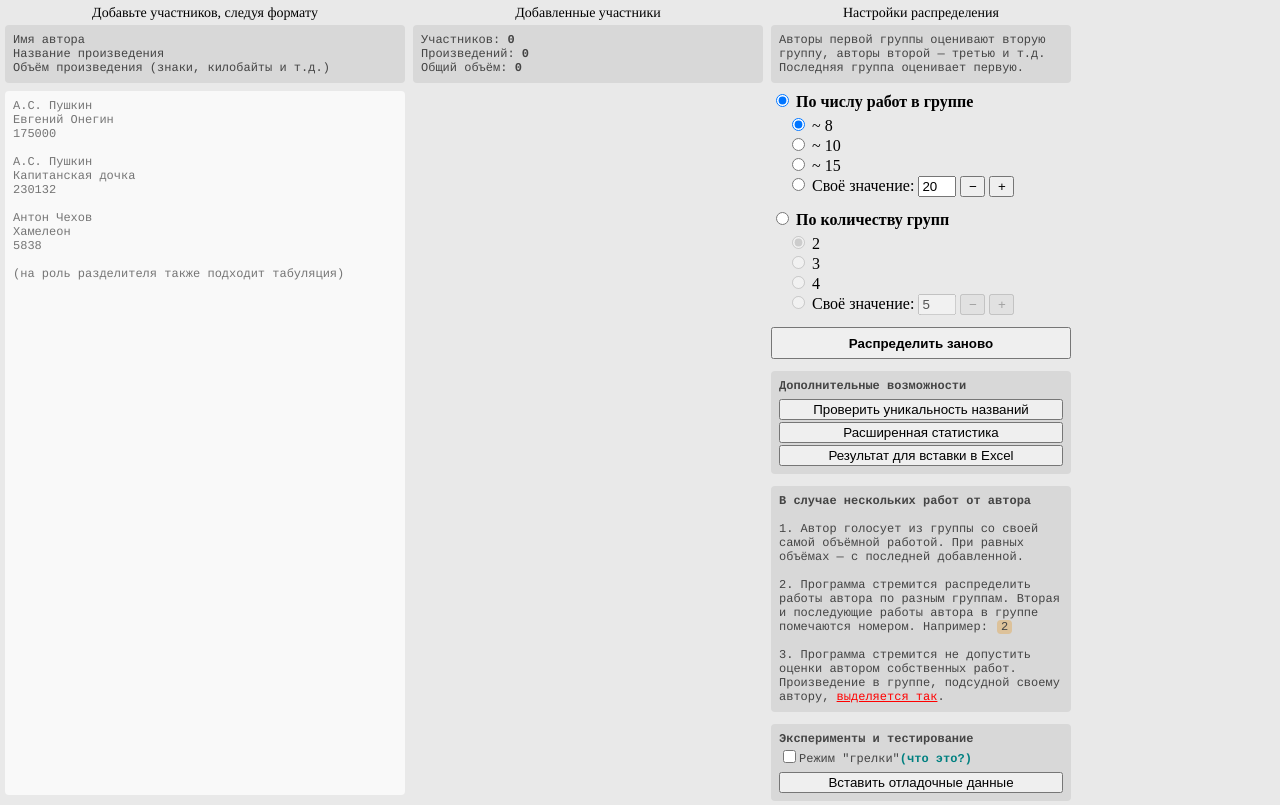
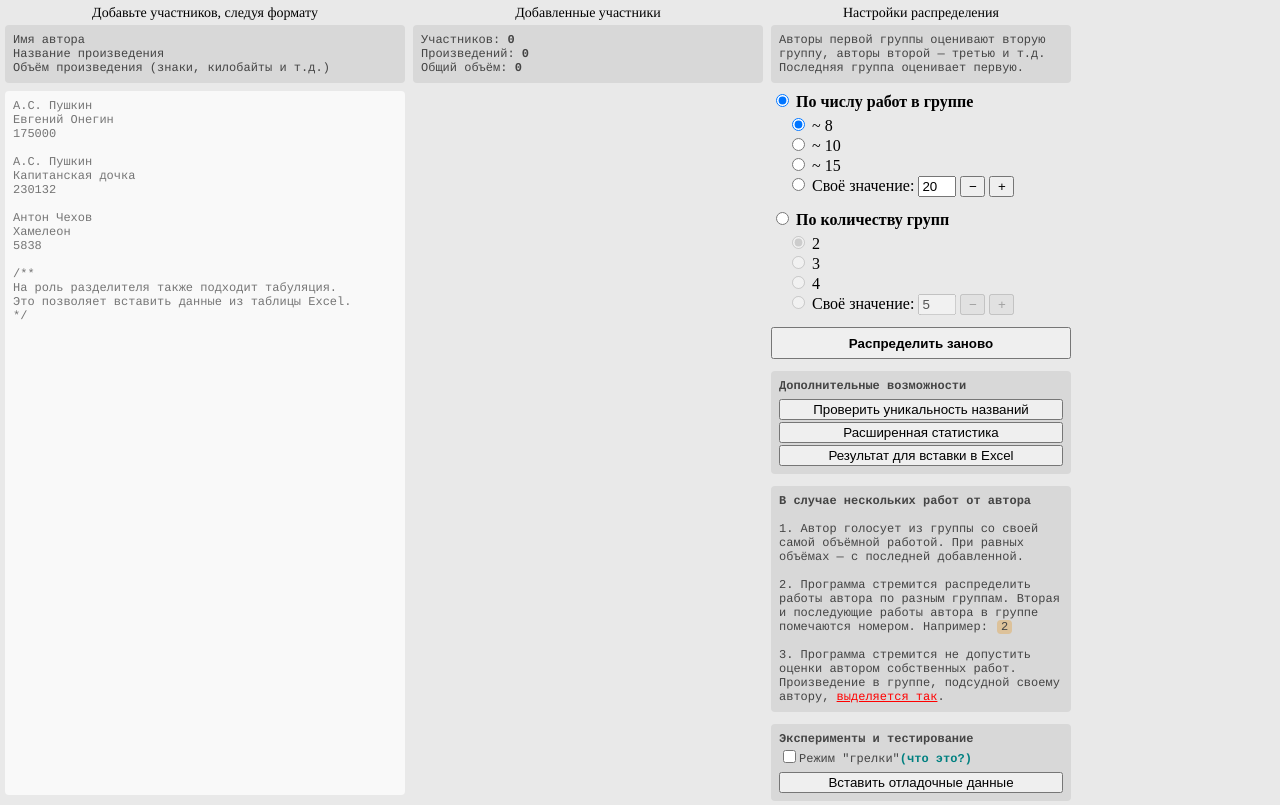
Before and after one commit to uteal/korra, a plain HTML site: page index.html in a window 1280 px wide. Drawn offline with Linux system fonts and the light colour scheme.

Commit message:
Add files via upload

```diff
--- a/index.html
+++ b/index.html
@@ -19,7 +19,7 @@
                     Название произведения<br>
                     Объём произведения (знаки, килобайты и т.д.)
                 </div>
-                <textarea autocomplete="off" placeholder="А.С. Пушкин&#10;Евгений Онегин&#10;175000&#10;&#10;А.С. Пушкин&#10;Капитанская дочка&#10;230132&#10;&#10;Антон Чехов&#10;Хамелеон&#10;5838&#10;&#10;(на роль разделителя также подходит табуляция)"></textarea>
+                <textarea autocomplete="off" placeholder="А.С. Пушкин&#10;Евгений Онегин&#10;175000&#10;&#10;А.С. Пушкин&#10;Капитанская дочка&#10;230132&#10;&#10;Антон Чехов&#10;Хамелеон&#10;5838&#10;&#10;/**&#10;На роль разделителя также подходит табуляция.&#10;Это позволяет вставить данные из таблицы Excel.&#10;*/"></textarea>
             </div>
             <div class="second-column">
                 <div class="hint align-center">Добавленные участники</div>
```
